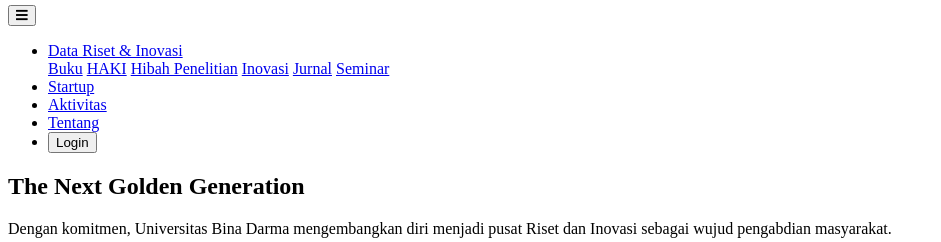
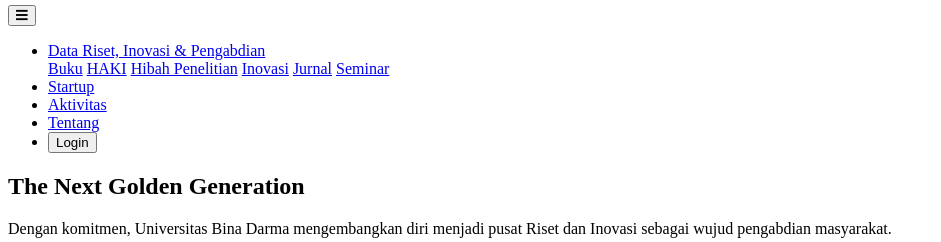
Before and after one commit to TriiAgungDnto/RisetInovasidanExpo, a Laravel app: page / in a window 1640 px wide. Shown: the part 363-605 px from the top of the page, without its empty margins (0-941 px from the left). Run offline with Laravel 8, Linux system fonts and the light colour scheme; data that the repository does not hold is empty.

Commit message:
feat: change name header navbar

```diff
--- a/resources/views/components/header.blade.php
+++ b/resources/views/components/header.blade.php
@@ -12,7 +12,7 @@
                 <li class="nav-item dropdown mr-md-4">
                     <a class="nav-link dropdown-toggle" href="#" id="navbarDropdown" role="button"
                         data-toggle="dropdown" aria-haspopup="true" aria-expanded="false">
-                        Data Riset &amp; Inovasi
+                        Data Riset, Inovasi &amp; Pengabdian
                     </a>
                     <div class="dropdown-menu" aria-labelledby="navbarDropdown">
                         <a class="dropdown-item" href="{{ route('book') }}">Buku</a>
```
